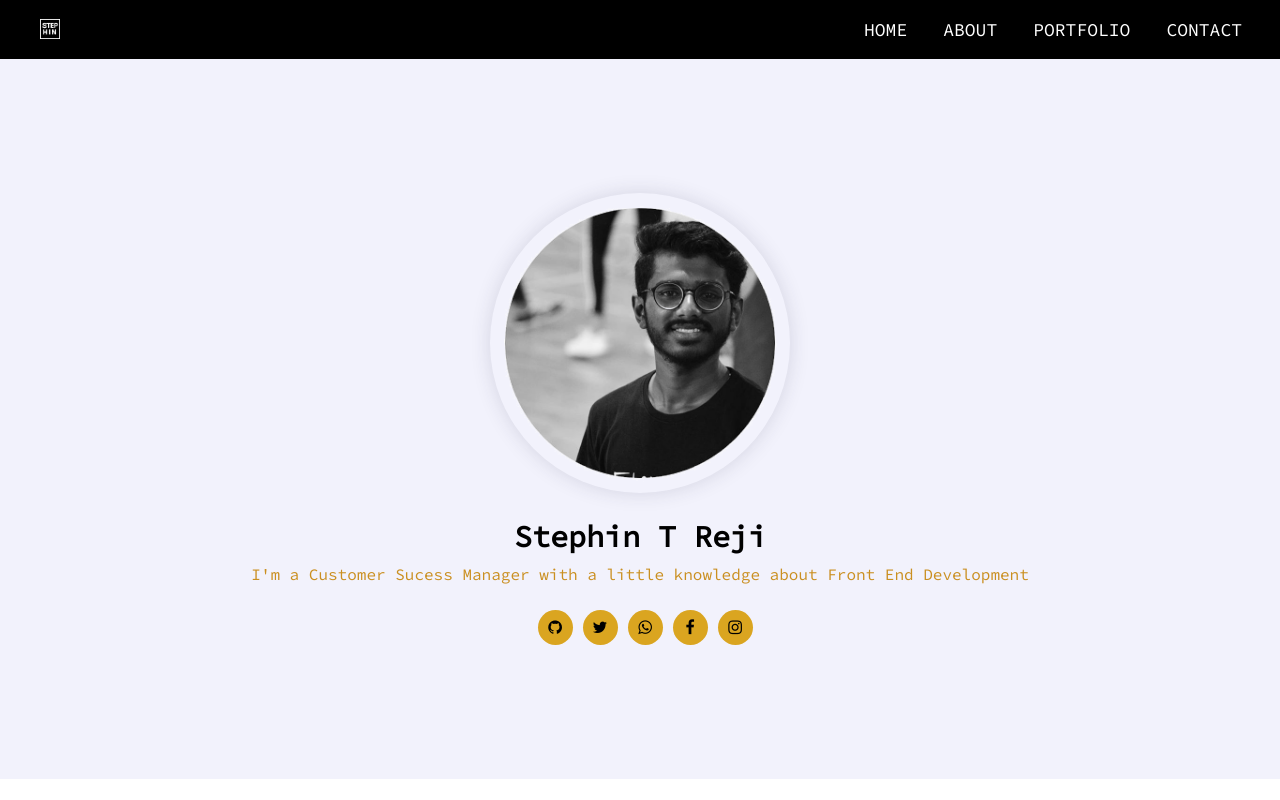
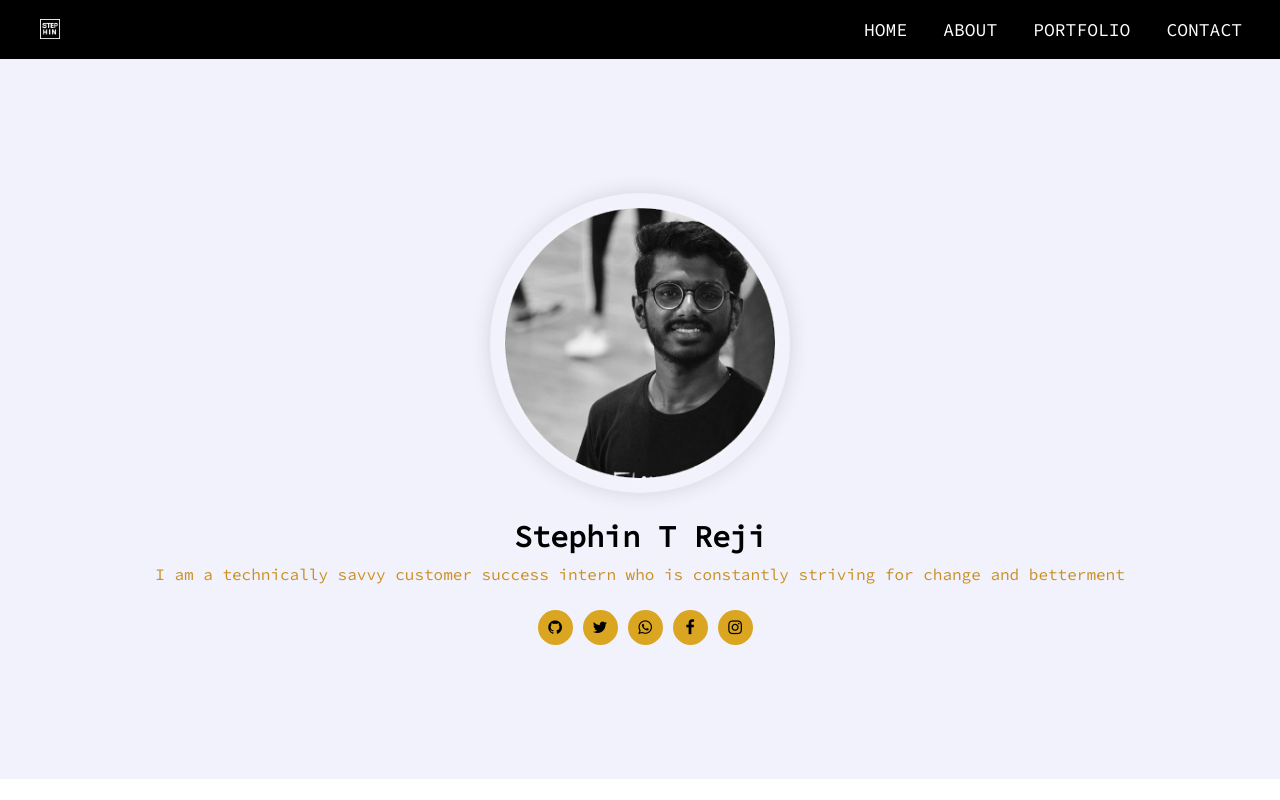
Before and after one commit to stephin007/myportfolio, a React (Create React App) app: page / in a window 1280 px wide. Built offline with nearby package versions, Linux system fonts and the light colour scheme.

Commit message:
Added the sexiest line ever to the home page :octocat:

```diff
--- a/src/components/Home.js
+++ b/src/components/Home.js
@@ -15,7 +15,7 @@ class Home extends Component{
                                 <div className= "intro">
                                     <img src={profileimage} alt="Profile Img" className="shadow-img" />
                                     <h1>Stephin T Reji</h1>
-                                    <p>I'm a Customer Sucess Manager with a little knowledge about Front End Development</p>
+                                    <p>I am a technically savvy customer success intern who is constantly striving for change and betterment</p>
                                     <div className="social-links">
                                         <a href="https://github.com/stephin007" target="_blank" rel = "noopener noreferrer"><i class= "fa fa-github"></i></a>
                                         <a href="https://twitter.com/reji_stephin" target="_blank" rel = "noopener noreferrer"><i class= "fa fa-twitter"></i></a>
```
